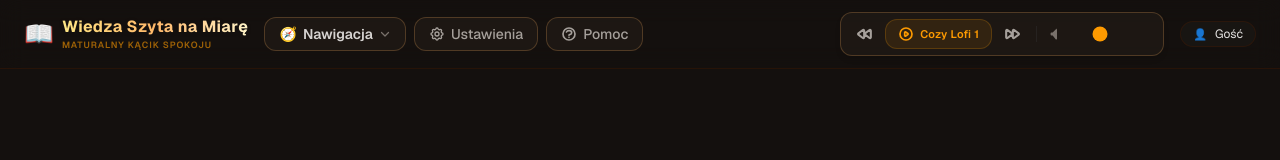
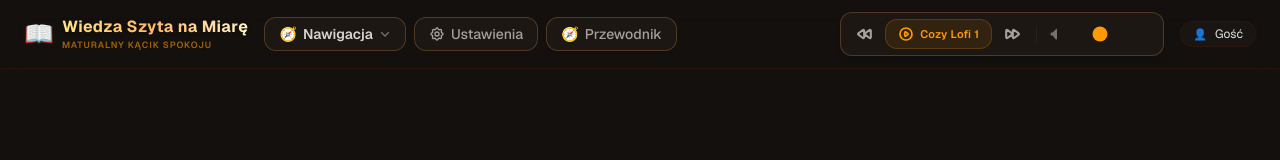
Before and after one commit to skapon6/Matura-Notatki, a Next.js app: page / in a window 1280 px wide. Shown: the top 160 px of the page. Built offline with nearby package versions, Linux system fonts and the light colour scheme; no server answers; the database is empty.

Commit message:
zmiana przycisku

```diff
--- a/app/components/Header.tsx
+++ b/app/components/Header.tsx
@@ -176,11 +176,13 @@ export function Header({
               <span className="hidden xl:inline">Ustawienia</span>
             </button>
 
-            <button onClick={onOpenHelp} className={`flex items-center gap-1.5 px-2.5 sm:px-3.5 py-1.5 rounded-xl border ${currentTheme.btnBorder} ${currentTheme.cardBg} hover:scale-105 active:scale-95 transition-all text-xs sm:text-sm font-medium ${currentTheme.subText} hover:text-stone-100 cursor-pointer`} title="Przewodnik i Pomoc">
-              <svg className="w-4 h-4 text-stone-400" fill="none" viewBox="0 0 24 24" stroke="currentColor">
-                <path strokeLinecap="round" strokeLinejoin="round" strokeWidth={2.5} d="M8.228 9c.549-1.165 2.03-2 3.772-2 2.21 0 4 1.343 4 3 0 1.4-1.278 2.575-3.006 2.907-.542.104-.994.54-.994 1.093m0 3h.01M21 12a9 9 0 11-18 0 9 9 0 0118 0z" />
-              </svg>
-              <span className="hidden xl:inline">Pomoc</span>
+            <button
+              onClick={onOpenHelp}
+              className={`flex items-center gap-1.5 px-2.5 sm:px-3.5 py-1.5 rounded-xl border ${currentTheme.btnBorder} ${currentTheme.cardBg} hover:scale-105 active:scale-95 transition-all text-xs sm:text-sm font-medium ${currentTheme.subText} hover:text-stone-100 cursor-pointer shadow-sm`}
+              title="Przewodnik po platformie"
+            >
+              <span className="text-sm">🧭</span>
+              <span className="hidden md:inline">Przewodnik</span>
             </button>
           </div>
         </div>
```
